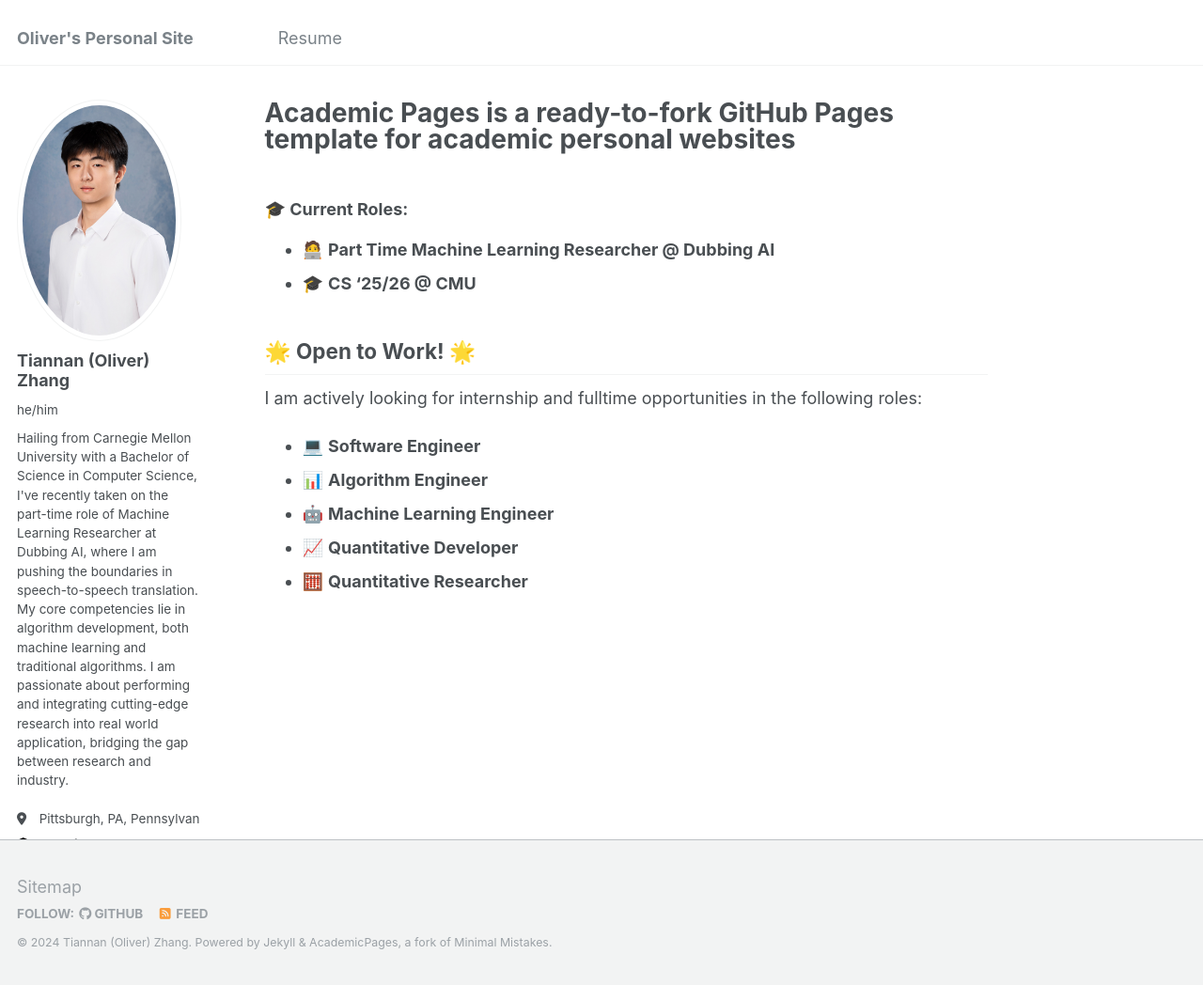
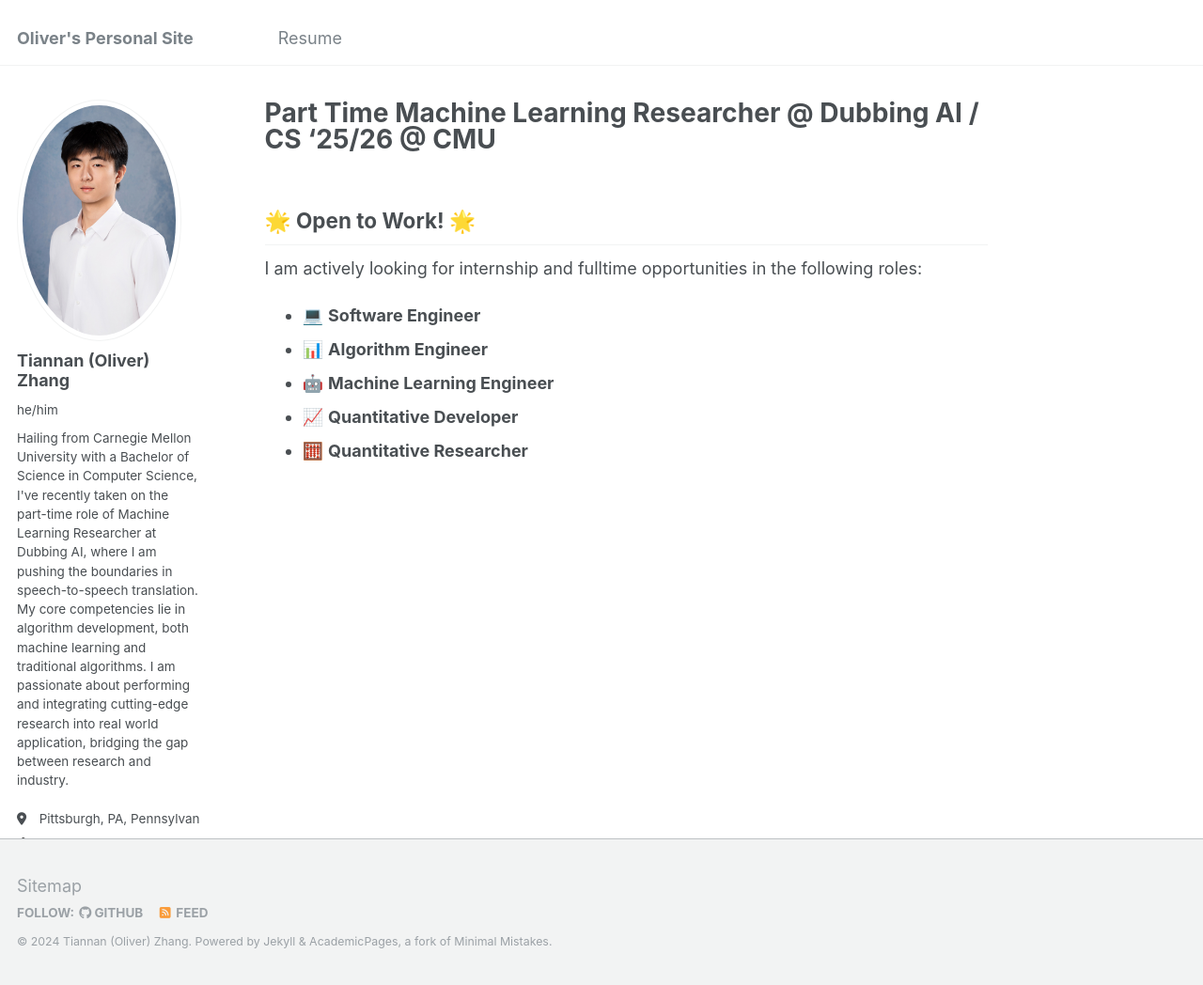
Before and after one commit to arararz/arararz.github.io, a Jekyll site: the page built from _pages/about.md, in a window 1280 px wide and 1048 px high. Shown: the whole window at 94% size. Built offline with Jekyll 4.4.1, drawn with Linux system fonts in a browser that asks for light colours.

Commit message:
Update about.md

```diff
--- a/_pages/about.md
+++ b/_pages/about.md
@@ -1,16 +1,11 @@
 ---
 permalink: /
-title: "Academic Pages is a ready-to-fork GitHub Pages template for academic personal websites"
+title: "Part Time Machine Learning Researcher @ Dubbing AI / CS '25/26 @ CMU"
 author_profile: true
 redirect_from:
   - /about/
   - /about.html
 ---
-
-### 🎓 Current Roles:
-
-- 🧑‍💻 **Part Time Machine Learning Researcher @ Dubbing AI**
-- 🎓 **CS '25/26 @ CMU**
 
 ## 🌟 Open to Work! 🌟
 
```
